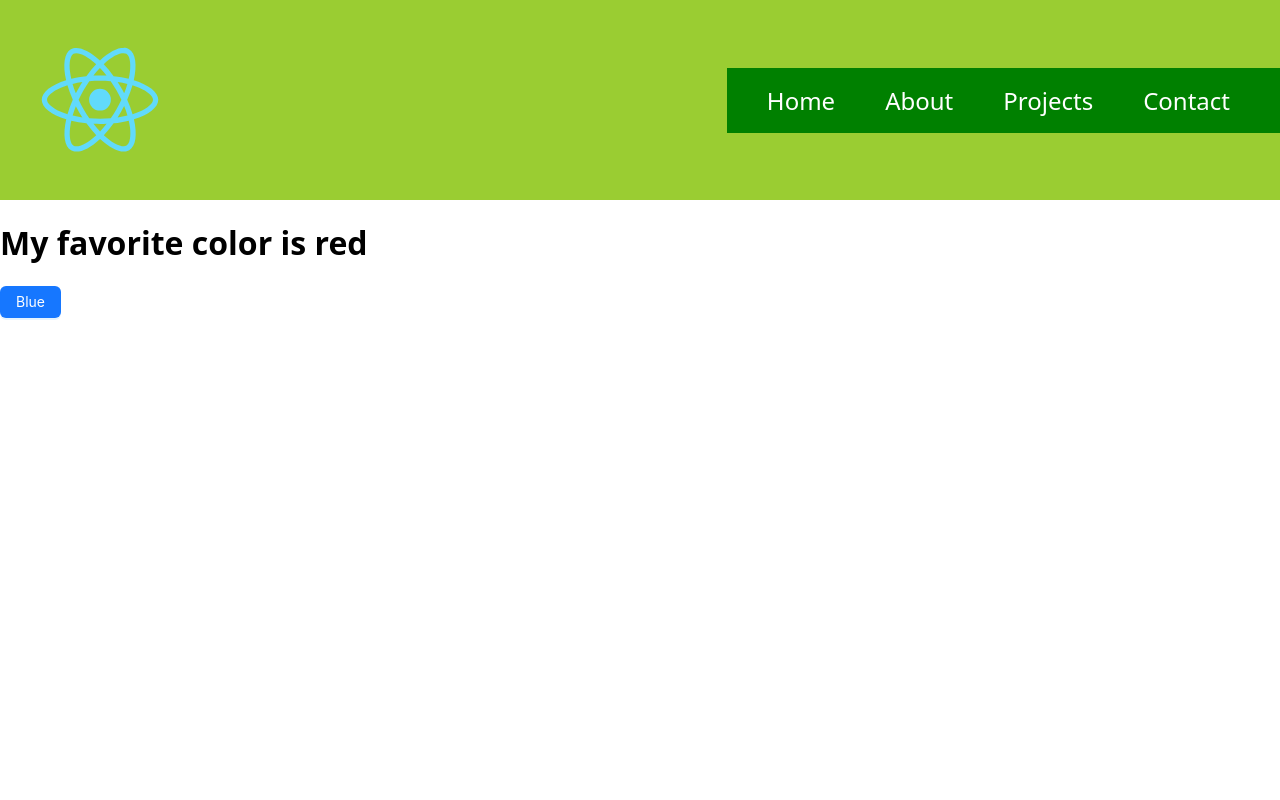
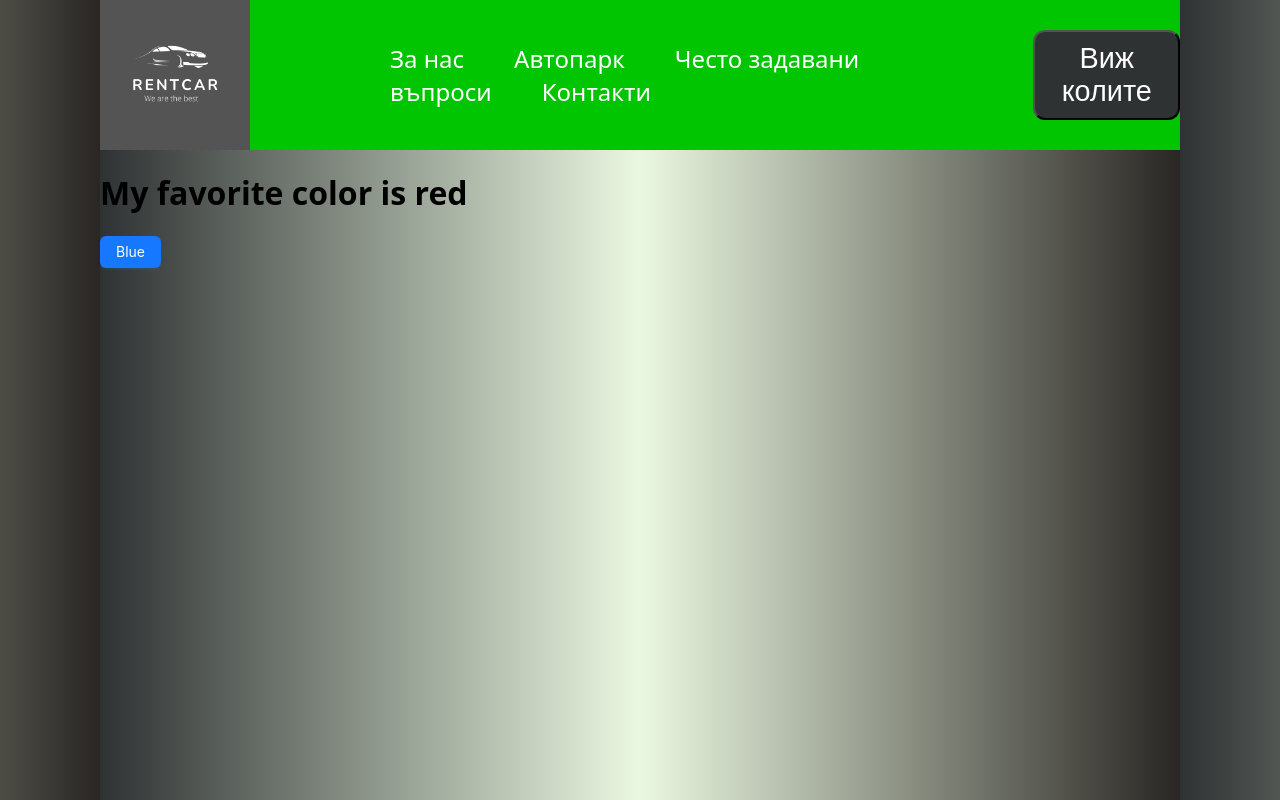
Before and after one commit to Markov654/coppy-list, a React (Create React App) app: page / in a window 1280 px wide. Built offline with nearby package versions, Linux system fonts and the light colour scheme.

Commit message:
start project for rent car

```diff
--- a/src/App.css
+++ b/src/App.css
@@ -1,8 +1,14 @@
+ html{
+  margin: 100px;
+  background: linear-gradient(0.25turn, #2e3233, #ebf8e1, #292623);
+  margin-top: 0;
+ }
+
  .container{
   display: flex;
-  justify-content: space-between;
+
   align-items: center;
-  background-color: yellowgreen;
+  background-color: rgb(0, 197, 0)
  }
 
  .rabbit{
@@ -14,9 +20,13 @@ body {
   margin: 0;
 }
 
+
+
 nav {
 
-  background: green;
+ display: flex;
+ justify-content: left;
+ margin-left: 100px;
 
 
 
@@ -40,3 +50,21 @@ a {
 a:hover {
   color: #eee;
 }
+
+.button{
+  display: flex;
+  align-items: center;
+  justify-content: right;
+  color: white;
+  background-color: #2e3233;
+  font-size: 1.8em;
+  margin-left: 20px;
+  padding: 10px;
+  cursor: pointer;
+  border-radius: 12px;
+}
+
+.button:hover{
+  background-color: #eee;
+  color: #2e3233;
+}
--- a/src/NavBar.js
+++ b/src/NavBar.js
@@ -1,18 +1,19 @@
 import { Link } from 'react-router-dom';
-import logo from "./logo.svg"
+import logo from "./car.png"
 
 const Navbar = () => {
     return (
         <div className='container'>
-        <img src={logo} width={200} height={200} />
-        <nav>
+        <img src={logo} width={150} height={150} />
+        <nav className='nav'>
             <ul>
-                <li><Link to="/">Home</Link></li>
-                <li><Link to="/about">About</Link></li>
-                <li><Link to="/projects">Projects</Link></li>
-                <li><Link to="/contact">Contact</Link></li>
+                <li><Link to="/">За нас</Link></li>
+                <li><Link to="/about">Автопарк</Link></li>
+                <li><Link to="/projects">Често задавани въпроси</Link></li>
+                <li><Link to="/contact">Контакти</Link></li>
             </ul>
         </nav>
+        <button className='button'> Виж колите</button>
         </div>
     );
 }
```
Also changed, not shown: src/car.png (added).
